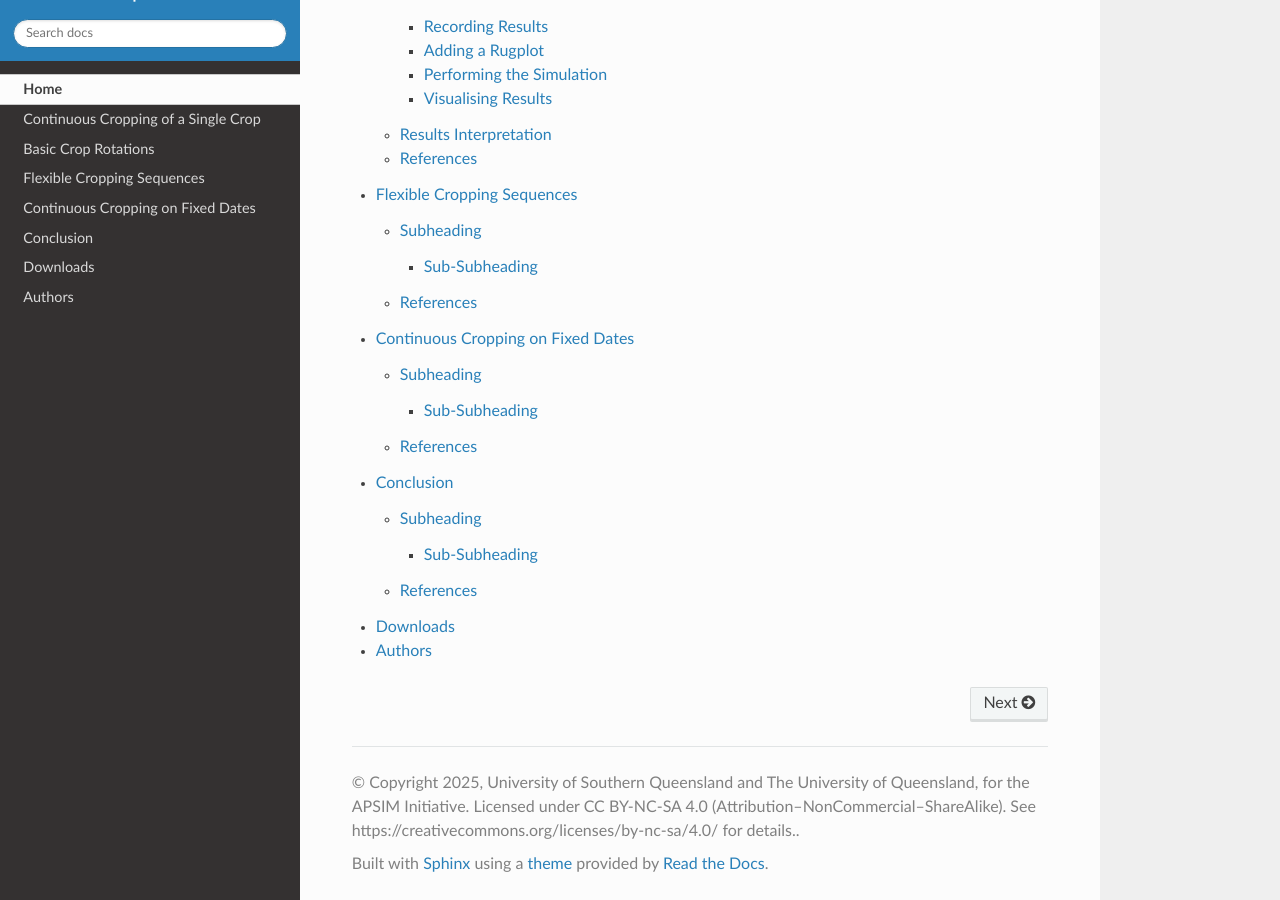
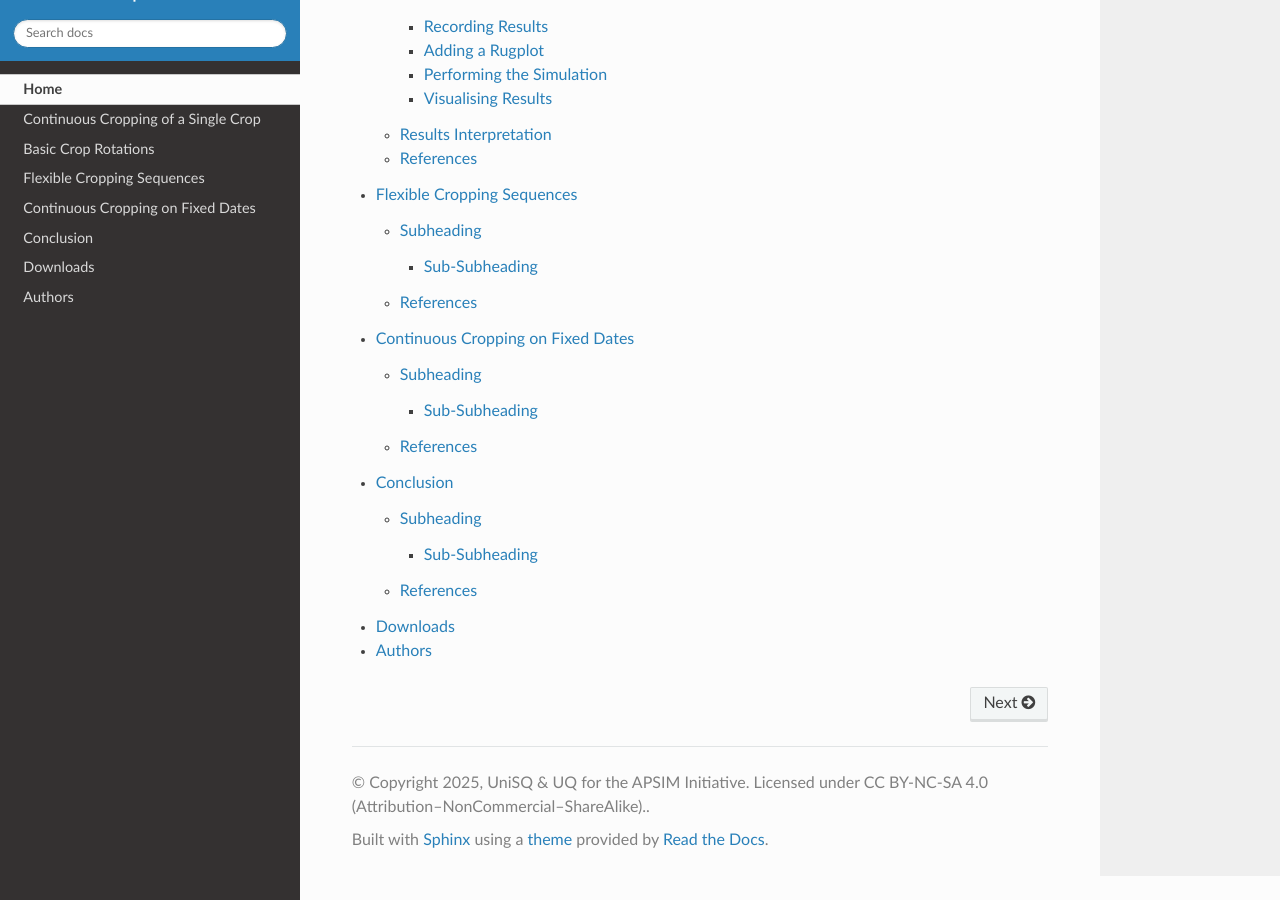
Before and after one commit to ugrewer/APSIM_RotationTraining, a Sphinx documentation site: the page built from docs/index.rst, in a window 1280 px wide and 900 px high, scrolled down 2669 px. Built offline with Sphinx 7.4.7 and the Read the Docs theme 3.1.0, drawn with Linux system fonts in a browser that asks for light colours.

Commit message:
copyright formatting

```diff
--- a/docs/conf.py
+++ b/docs/conf.py
@@ -18,13 +18,7 @@
 # -- Project information -----------------------------------------------------
 
 project = "APSIM Crop Rotation Tutorial"
-copyright = (
-    "2025, University of Southern Queensland and The University of Queensland, "
-    "for the APSIM Initiative. Licensed under CC BY-NC-SA 4.0 "
-    "(Attribution–NonCommercial–ShareAlike). "
-    "See https://creativecommons.org/licenses/by-nc-sa/4.0/ for details."
-)
-copyright_old = "2025, University of Southern Queensland and The University of Queensland, for the APSIM Initiative. Licensed under `CC BY-NC-SA 4.0 <https://creativecommons.org/licenses/by-nc-sa/4.0/>`_ (Attribution–NonCommercial–ShareAlike)."
+copyright = "2025, UniSQ & UQ for the APSIM Initiative. Licensed under CC BY-NC-SA 4.0 (Attribution–NonCommercial–ShareAlike)."
 author = "Uwe Grewer (UniSQ), Peter de Voil (UQ)"
 
 
```
